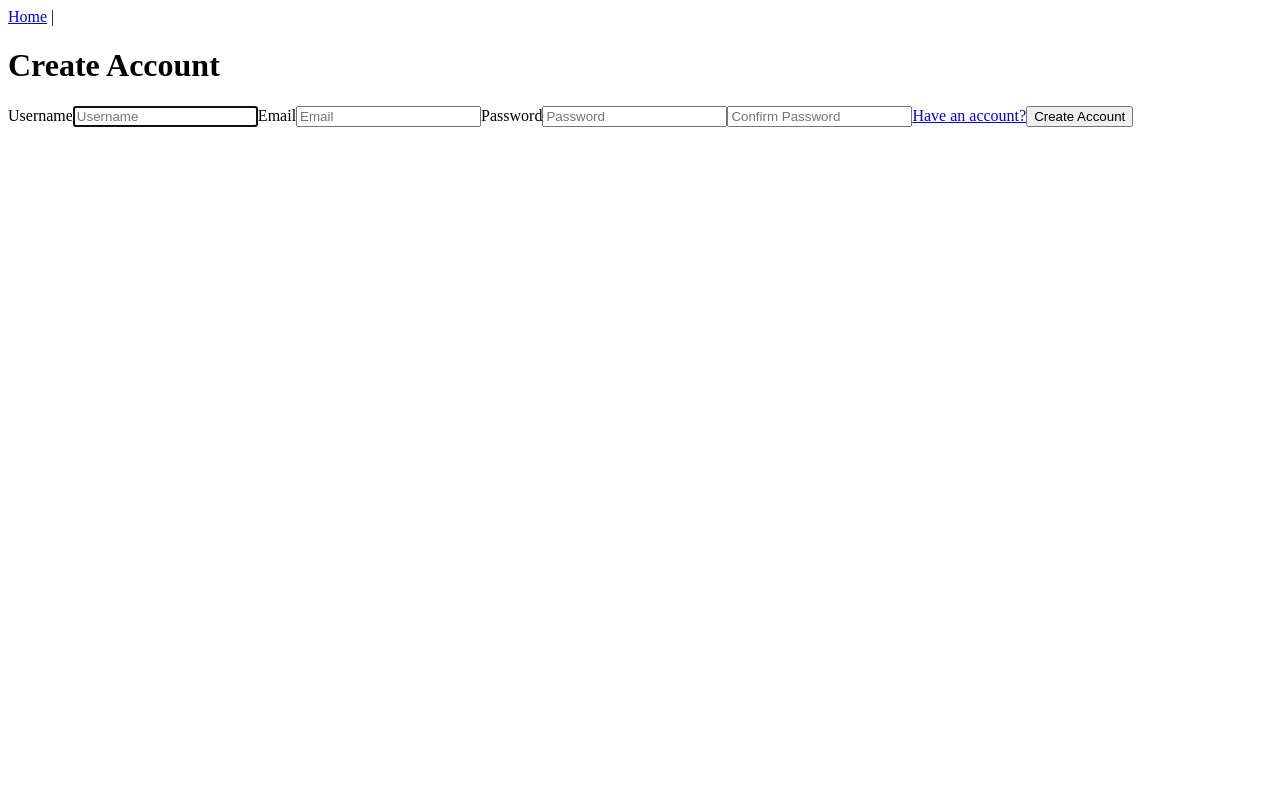
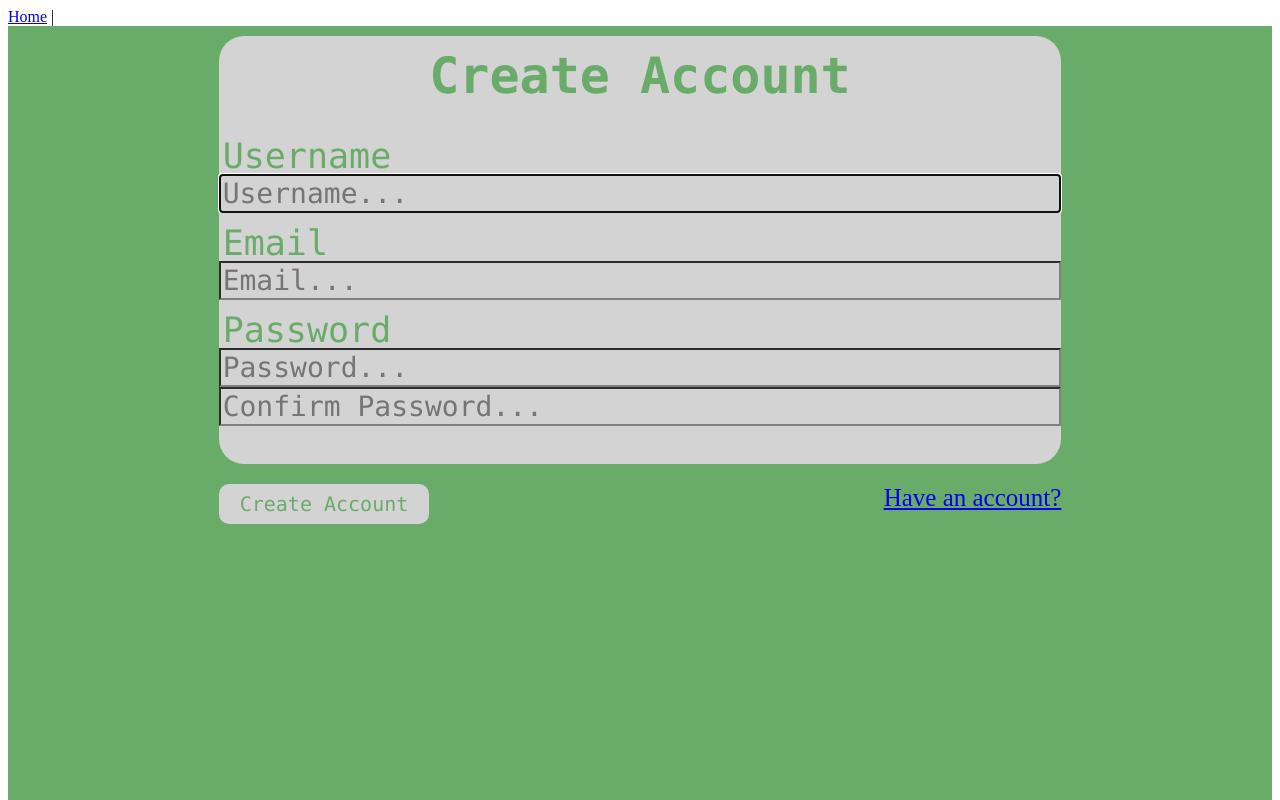
Before and after one commit to barnharta11/Stock-Market-Game, a Vue app in the folder vue/: page /register in a window 1280 px wide. Shown: the top 800 px of the page. Built offline with nearby package versions, Linux system fonts and the light colour scheme.

Commit message:
CSS styling

```diff
--- a/vue/src/views/Home.vue
+++ b/vue/src/views/Home.vue
@@ -12,3 +12,8 @@ export default {
   name: "home"
 };
 </script>
+
+<style>
+
+
+</style>
--- a/vue/src/views/Register.vue
+++ b/vue/src/views/Register.vue
@@ -1,51 +1,20 @@
 <template>
-  <div id="register" class="text-center">
+  <div id="register" class="container">
     <form class="form-register" @submit.prevent="register">
-      <h1 class="h3 mb-3 font-weight-normal">Create Account</h1>
+      <div id="header" class="maintext">Create Account</div>
       <div class="alert alert-danger" role="alert" v-if="registrationErrors">
         {{ registrationErrorMsg }}
       </div>
-      <label for="username" class="sr-only">Username</label>
-      <input
-        type="text"
-        id="username"
-        class="form-control"
-        placeholder="Username"
-        v-model="user.username"
-        required
-        autofocus
-      />
-      <label for="email" class="sr-only">Email</label>
-      <input
-        type="text"
-        id="email"
-        class="form-control"
-        placeholder="Email"
-        v-model="user.email"
-        required
-        autofocus
-      />
-      <label for="password" class="sr-only">Password</label>
-      <input
-        type="password"
-        id="password"
-        class="form-control"
-        placeholder="Password"
-        v-model="user.password"
-        required
-      />
-      <input
-        type="password"
-        id="confirmPassword"
-        class="form-control"
-        placeholder="Confirm Password"
-        v-model="user.confirmPassword"
-        required
-      />
-      <router-link :to="{ name: 'login' }">Have an account?</router-link>
-      <button class="btn btn-lg btn-primary btn-block" type="submit">
-        Create Account
-      </button>
+      <label id="box1-1" for="username" class="textclass">Username</label>
+      <input type="text" id="box1-2" class="formclass" placeholder="Username..." v-model="user.username" required autofocus/>
+      <label id="box2-1" for="email" class="textclass">Email</label>
+      <input type="text" id="box2-2" class="formclass" placeholder="Email..." v-model="user.email" required autofocus/>
+      <label id="box3-1" for="password" class="textclass">Password</label>
+      <input type="password" id="box3-2" class="formclass" placeholder="Password..." v-model="user.password" required/>
+      <input type="password" id="box3-3" class="formclass" placeholder="Confirm Password..." v-model="user.confirmPassword" required/>
+      <label id="end" class="textclass"></label>
+      <router-link id="box4-1" :to="{ name: 'login' }">Have an account?</router-link>
+      <button id="button" class="btn" type="submit">Create Account</button>
     </form>
   </div>
 </template>
@@ -101,4 +70,136 @@ export default {
 };
 </script>
 
-<style></style>
+<style>
+
+
+#register{
+  background-color: rgb(105, 172, 105);
+}
+
+.form-register{
+  display: grid;
+  grid-template-columns: 1fr 2fr 2fr 1fr;
+  /* grid-gap: 3px; */
+  grid-template-areas:
+  ". header header ."
+  ". usename usename ."
+  ". usenamein usenamein ."
+  ". email email ."
+  ". emailin emailin ."
+  ". pass pass ."
+  ". passin passin ."
+  ". passcon passcon ."
+  ". formbottom formbottom ."
+  ". createbutton loginlink .";
+}
+
+.maintext{
+  font-family: Consolas, Arial, Helvetica;
+  /* border-radius: 25px; */
+  border-top-right-radius: 25px;
+  border-top-left-radius: 25px;
+  font-size: 50px;
+  text-align: center;
+  color: rgb(105, 172, 105);
+  font-weight: bolder;
+  line-height: 50px;
+  background-color: lightgray;
+  /* margin-bottom: 15px; */
+  margin-top: 10px;
+  padding-bottom: 25px;
+  padding-top: 15px;
+}
+
+.textclass{
+  font-family: Consolas, Arial, Helvetica;
+  padding-top: 15px;
+  padding-bottom: 3px;
+  padding-left: 4px;
+  font-size: 35px;
+  text-align: left;
+  color: rgb(105, 172, 105);
+  line-height: 30px;
+  background-color: lightgray;
+}
+
+#end{
+  font-family: Consolas, Arial, Helvetica;
+  border-bottom-right-radius: 25px;
+  border-bottom-left-radius: 25px;
+  padding-top: 35px;
+  padding-bottom: 3px;
+  padding-left: 4px;
+  font-size: 35px;
+  text-align: left;
+  color: rgb(105, 172, 105);
+  line-height: 30px;
+  background-color: lightgray;
+  grid-area: formbottom;
+}
+
+.formclass{
+  font-family: Consolas, Arial, Helvetica;
+  border-color: gray;
+  font-size: 28px;
+  color: rgb(13, 42, 13);
+  background-color: lightgray;
+  line-height: 20px;
+}
+
+#box4-1{
+  grid-area: loginlink;
+  text-align: right;
+  font-size: 25px;
+  bottom: 0%;
+  margin-top: 20px;
+
+}
+
+#button{
+  grid-area: createbutton;
+  background-color: lightgray;
+  font-family: Consolas, Arial, Helvetica;
+  color: rgb(105, 172, 105);
+  border: none;
+  border-radius: 10px;
+  padding: 10px 20px;
+  font-size: 20px;
+  line-height: 20px;
+  width: 50%;
+  margin-top: 20px;
+  margin-bottom: 100%;
+  transition-duration: .4s;
+}
+#button :hover{
+  background-color: white;
+  color: black;
+}
+
+#header{
+  grid-area: header;
+}
+
+#box1-1{
+  grid-area: usename;
+}
+#box1-2{
+  grid-area: usenamein;
+}
+#box2-1{
+  grid-area: email;
+}
+#box2-2{
+  grid-area: emailin;
+}
+#box3-1{
+  grid-area: pass;
+}
+#box3-2{
+  grid-area: passin;
+}
+#box3-3{
+  grid-area: passcon;
+}
+
+</style>
```
